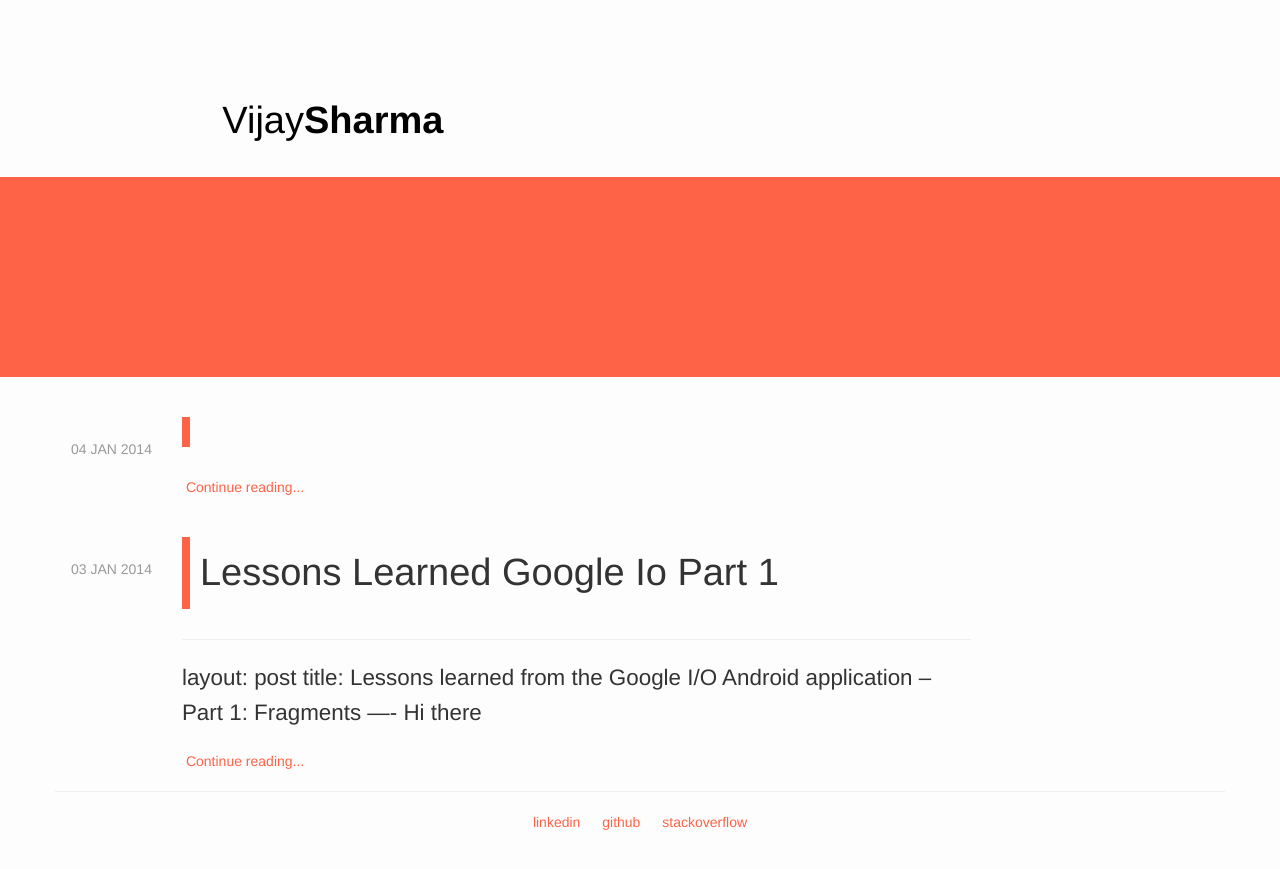
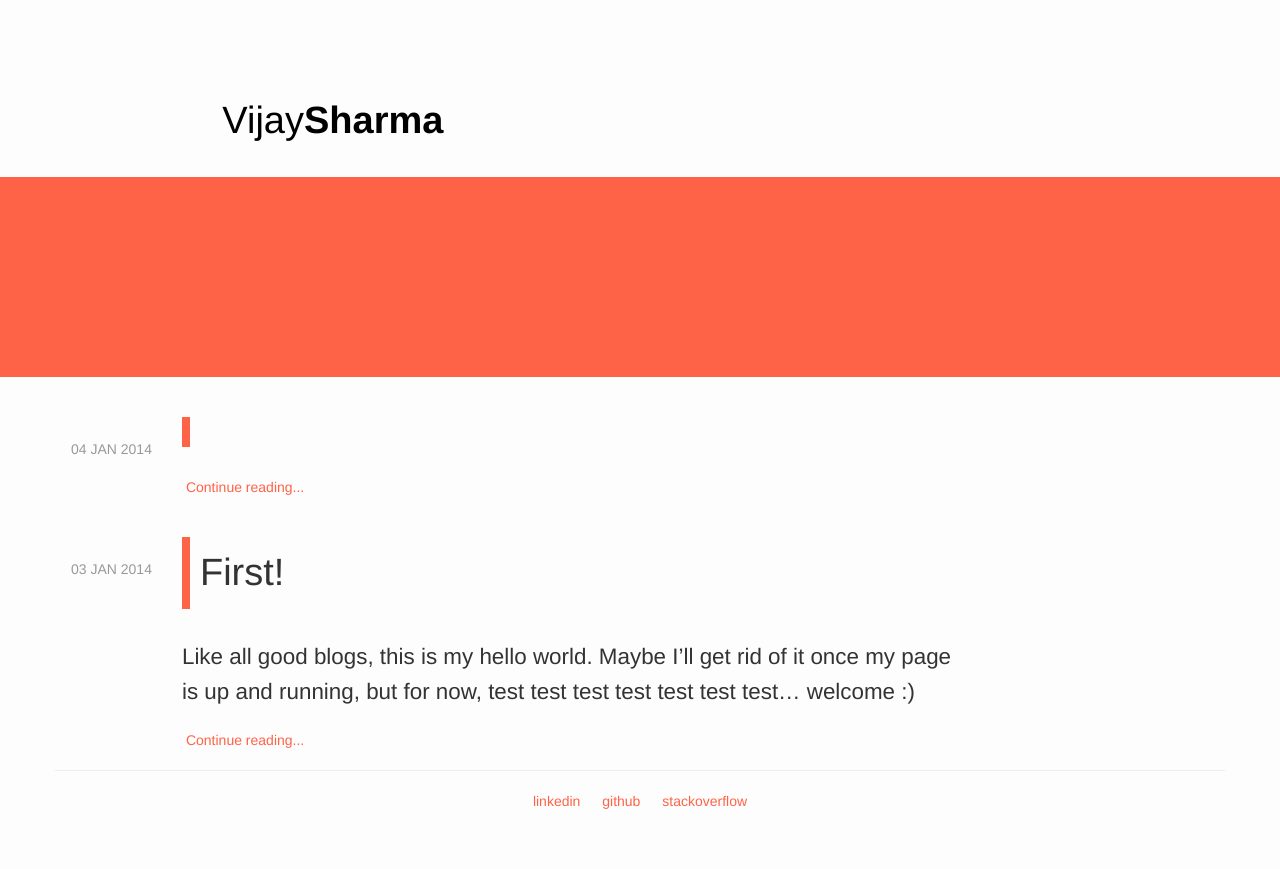
Before and after one commit to vijaysharm/vijaysharm.github.io, a Jekyll site: the page built from index.html, in a window 1280 px wide. Shown: the top 869 px of the page. Built offline with Jekyll 4.4.1, drawn with Linux system fonts in a browser that asks for light colours; the list of posts is cut into pages by our own code.

````diff
--- a/_posts/2014-01-03-lessons-learned-google-io-part-1.md
+++ b/_posts/2014-01-03-lessons-learned-google-io-part-1.md
@@ -1,5 +1,23 @@
-----
+---
 layout: post
-title: Lessons learned from the Google I/O Android application – Part 1: Fragments
-----
-Hi there
+title: First!
+---
+Like all good blogs, this is my hello world. Maybe I'll get rid of it once my page is up and running, but for now, test test test test test test test... welcome :)
+
+This is a test to see how the syntax highlighting works in jekyll
+
+So syntax highlighting doesn't seem to work..
+```language_java
+import java.net.HttpURLConnection;
+public class Utils {
+  /**
+   * Copied from com.google.gwt.lang.LongLib
+   * @param value
+   * @return
+   */
+  public static long longFromBase64(String value) {
+    int pos = 0;
+  }
+}
+```
+Stupid illegal characters.
````
